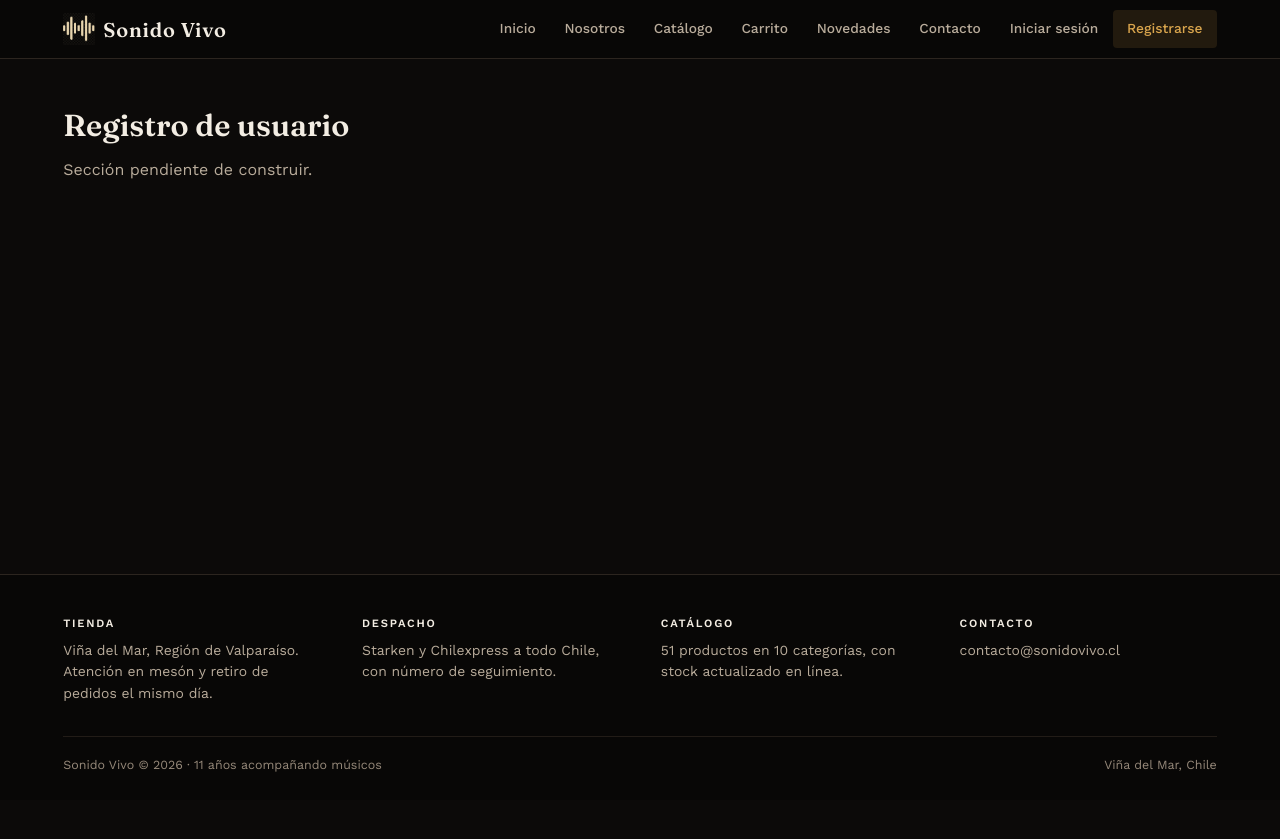
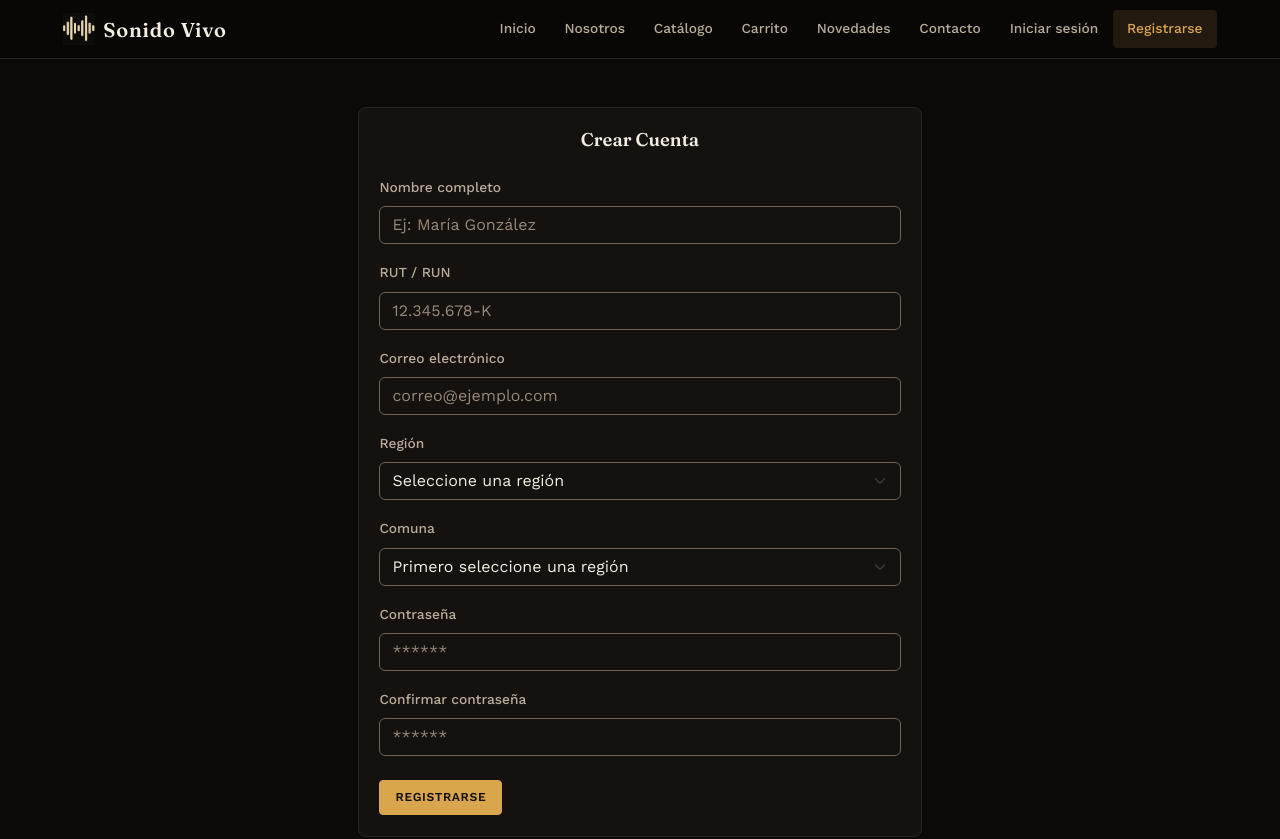
Before and after one commit to Si-Gon/sonido-vivo-2, a React (Vite) app: page /registro in a window 1280 px wide. Shown: the top 839 px of the page. Before the commit the page ends 800 px from the top, so only its background shows below. Built offline with nearby package versions, Linux system fonts and the light colour scheme.

Commit message:
feat: implementa formulario de registro

```diff
--- a/src/Paginas/Registro.tsx
+++ b/src/Paginas/Registro.tsx
@@ -1,11 +1,161 @@
+import { useState } from "react";
+import CampoFormulario from "../Componentes/moleculas/CampoFormulario";
+import CampoSeleccion from "../Componentes/moleculas/CampoSeleccion";
+import Boton from "../Componentes/atomos/Boton";
+import Aviso from "../Componentes/atomos/Aviso";
+import { regionesChile } from "../datos/regiones";
+import { validarRut, formatearRut } from "../utilidades/rut";
+
 function Registro() {
+    const [nombre, setNombre] = useState("");
+    const [rut, setRut] = useState("");
+    const [email, setEmail] = useState("");
+    const [region, setRegion] = useState("");
+    const [comuna, setComuna] = useState("");
+    const [password, setPassword] = useState("");
+    const [confirmPassword, setConfirmPassword] = useState("");
+    const [error, setError] = useState("");
+    const [aviso, setAviso] = useState("");
 
-    return(
+    const regionSeleccionada = regionesChile.find((r) => r.id === region);
+    const opcionesComuna = regionSeleccionada
+        ? regionSeleccionada.comunas.map((c) => ({ valor: c, etiqueta: c }))
+        : [];
+
+    const alCambiarRut = (valor: string) => {
+        setRut(formatearRut(valor));
+    };
+
+    const alCambiarRegion = (nuevaRegion: string) => {
+        setRegion(nuevaRegion);
+        setComuna("");
+    };
+
+    const handleSubmit = (e: React.FormEvent) => {
+        e.preventDefault();
+        setError("");
+
+        if (!nombre.trim() || !rut.trim() || !email.trim() || !region || !comuna || !password || !confirmPassword) {
+            setError("Todos los campos son obligatorios.");
+            return;
+        }
+
+        if (!validarRut(rut)) {
+            setError("El RUT ingresado no es válido.");
+            return;
+        }
+
+        if (!email.includes("@") || !email.includes(".")) {
+            setError("Ingrese un correo electrónico válido.");
+            return;
+        }
+
+        if (password.length < 6) {
+            setError("La contraseña debe tener al menos 6 caracteres.");
+            return;
+        }
+
+        if (password !== confirmPassword) {
+            setError("Las contraseñas no coinciden.");
+            return;
+        }
+
+        setAviso("¡Cuenta creada con éxito! Ya puedes iniciar sesión.");
+        setNombre("");
+        setRut("");
+        setEmail("");
+        setRegion("");
+        setComuna("");
+        setPassword("");
+        setConfirmPassword("");
+    };
+
+    return (
         <section className="sv-seccion">
-            <h1>Registro de usuario</h1>
-            <p className="sv-pendiente">Sección pendiente de construir.</p>
+            <div className="row justify-content-center">
+                <div className="col-12 col-md-8 col-lg-6">
+                    <form className="sv-panel" onSubmit={handleSubmit}>
+                        <h2 className="text-center mb-4">Crear Cuenta</h2>
+
+                        {error && <p className="text-danger mb-3 text-center">{error}</p>}
+
+                        <CampoFormulario
+                            etiqueta="Nombre completo"
+                            tipo="text"
+                            nombre="nombre"
+                            valor={nombre}
+                            marcador="Ej: María González"
+                            alCambiar={setNombre}
+                        />
+
+                        <CampoFormulario
+                            etiqueta="RUT / RUN"
+                            tipo="text"
+                            nombre="rut"
+                            valor={rut}
+                            marcador="12.345.678-K"
+                            alCambiar={alCambiarRut}
+                        />
+
+                        <CampoFormulario
+                            etiqueta="Correo electrónico"
+                            tipo="email"
+                            nombre="email"
+                            valor={email}
+                            marcador="correo@ejemplo.com"
+                            alCambiar={setEmail}
+                        />
+
+                        <CampoSeleccion
+                            etiqueta="Región"
+                            nombre="region"
+                            valor={region}
+                            opciones={[
+                                { valor: "", etiqueta: "Seleccione una región" },
+                                ...regionesChile.map((r) => ({ valor: r.id, etiqueta: r.nombre }))
+                            ]}
+                            alCambiar={alCambiarRegion}
+                        />
+
+                        <CampoSeleccion
+                            etiqueta="Comuna"
+                            nombre="comuna"
+                            valor={comuna}
+                            opciones={[
+                                { valor: "", etiqueta: region ? "Seleccione una comuna" : "Primero seleccione una región" },
+                                ...opcionesComuna
+                            ]}
+                            alCambiar={setComuna}
+                        />
+
+                        <CampoFormulario
+                            etiqueta="Contraseña"
+                            tipo="password"
+                            nombre="password"
+                            valor={password}
+                            marcador="******"
+                            alCambiar={setPassword}
+                        />
+
+                        <CampoFormulario
+                            etiqueta="Confirmar contraseña"
+                            tipo="password"
+                            nombre="confirmPassword"
+                            valor={confirmPassword}
+                            marcador="******"
+                            alCambiar={setConfirmPassword}
+                        />
+
+                        <div className="mt-4">
+                            <Boton texto="Registrarse" tipo="submit" />
+                        </div>
+                    </form>
+                </div>
+            </div>
+
+            {aviso && <Aviso mensaje={aviso} alCerrar={() => setAviso("")} />}
         </section>
-    )
+    );
 }
 
-export default Registro
+export default Registro;
```
